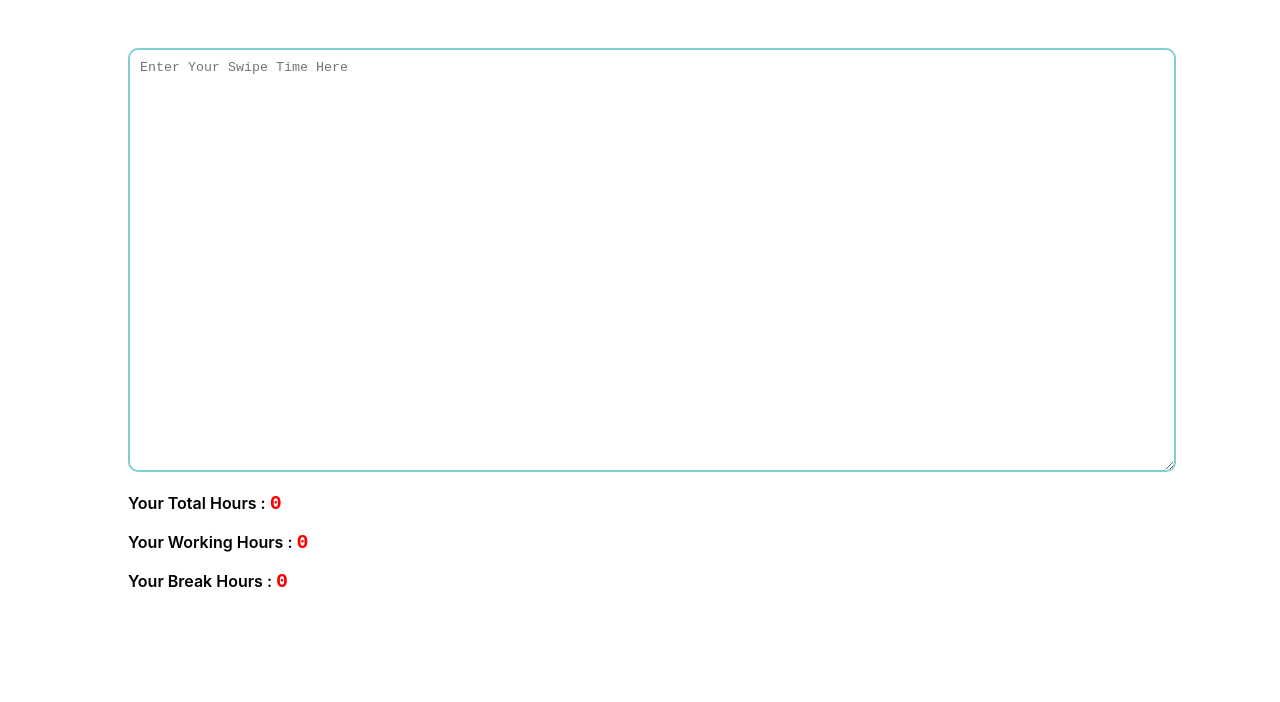
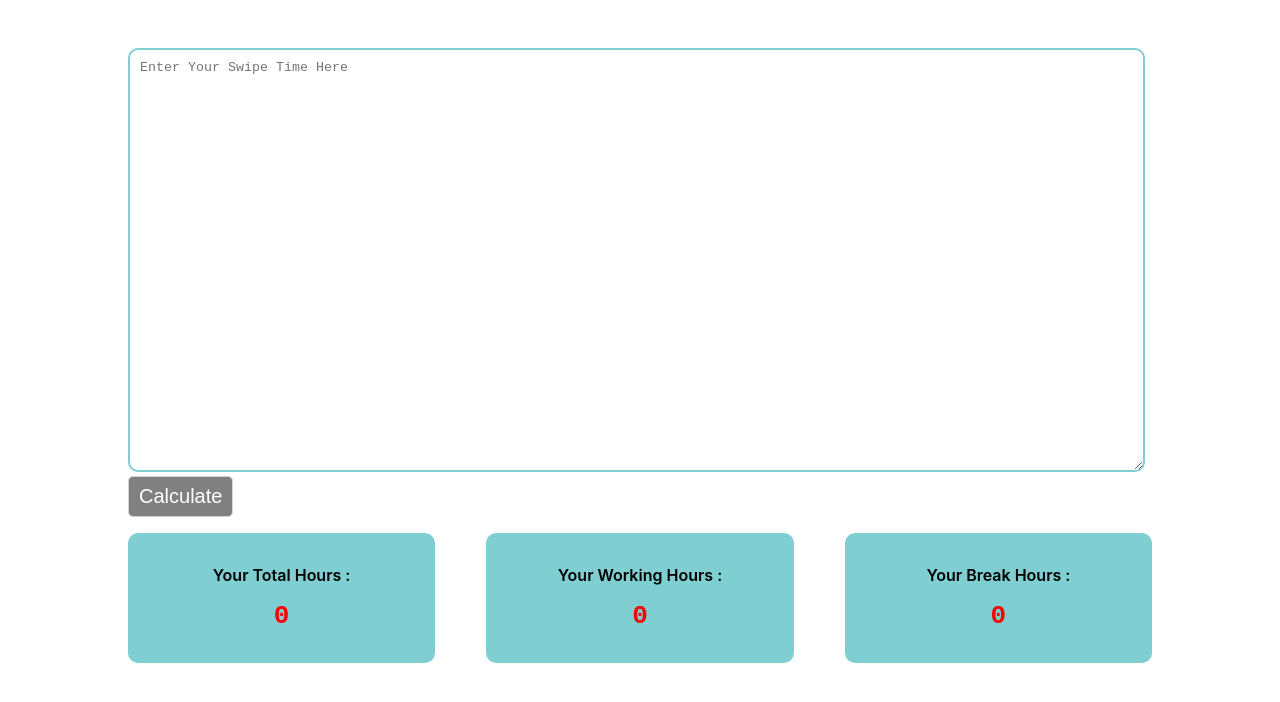
Before and after one commit to Mohana-Prakash/greythr-time-calculation, a React (Create React App) app: page / in a window 1280 px wide. Shown: the top 702 px of the page. Built offline with nearby package versions, Linux system fonts and the light colour scheme.

Commit message:
design changes

```diff
--- a/src/App.css
+++ b/src/App.css
@@ -23,7 +23,7 @@ body {
 
 .time_stamp_input {
   padding: 10px;
-  width: 100%;
+  width: 97%;
   height: 50vh;
   border-radius: 10px;
   border: solid 2px rgb(127, 206, 209);
@@ -31,10 +31,33 @@ body {
 p {
   font-size: 16px;
   font-weight: 600;
+  text-align: center;
 }
 span {
-  font-size: 20px;
+  font-size: 26px;
   color: red;
   font-weight: 700;
   font-family: "Roboto Mono", monospace;
 }
+button {
+  padding: 8px 10px;
+  outline: none;
+  font-size: 20px;
+  border-radius: 5px;
+  border: solid 1px lightgray;
+  background-color: grey;
+  color: white;
+  cursor: pointer;
+}
+.box_div {
+  display: flex;
+  justify-content: space-between;
+  align-items: center;
+  margin-top: 1rem;
+}
+.box {
+  background-color: rgb(127, 206, 209);
+  padding: 1rem 0;
+  width: 30%;
+  border-radius: 10px;
+}
--- a/src/App.js
+++ b/src/App.js
@@ -8,13 +8,17 @@ const App = () => {
   const [breakHours, setbreakHours] = React.useState("0");
 
   const timeStampHandler = (text) => {
+    onChangeText(text.target.value);
+  };
+
+  const calculateHandler = () => {
     let today = new Date();
 
     let date_check =
-      text.target.value.match(/(\d{1,2}\s[A-Za-z]+\s\d{4})/)[0] ==
+      text.match(/(\d{1,2}\s[A-Za-z]+\s\d{4})/)[0] ==
       moment(today).format("DD MMM YYYY");
-    let myArray = text.target.value.match(/\b\d{1,2}:\d{2}:\d{2}\b/g) || [];
-    onChangeText(text.target.value);
+    let myArray = text.match(/\b\d{1,2}:\d{2}:\d{2}\b/g) || [];
+
     let d = new Date(); // for now
     d.getHours(); // => 9
     d.getMinutes(); // =>  30
@@ -157,15 +161,27 @@ const App = () => {
         value={text}
         placeholder="Enter Your Swipe Time Here"
       />
+      <button onClick={calculateHandler}>Calculate</button>
+      <div className="box_div">
+        <div className="box">
+          <p>Your Total Hours :</p>
           <p>
-        Your Total Hours : <span>{totalHours}</span>
+            <span>{totalHours}</span>
           </p>
+        </div>
+        <div className="box">
+          <p>Your Working Hours : </p>{" "}
           <p>
-        Your Working Hours : <span>{Present_cal(totalHours, breakHours)}</span>
+            <span>{Present_cal(totalHours, breakHours)}</span>
           </p>
+        </div>
+        <div className="box">
+          <p>Your Break Hours :</p>
           <p>
-        Your Break Hours : <span>{breakHours}</span>
+            <span>{breakHours}</span>
           </p>
+        </div>
+      </div>
     </div>
   );
 };
```
Lines whose indentation alone changed are shown as unchanged.
